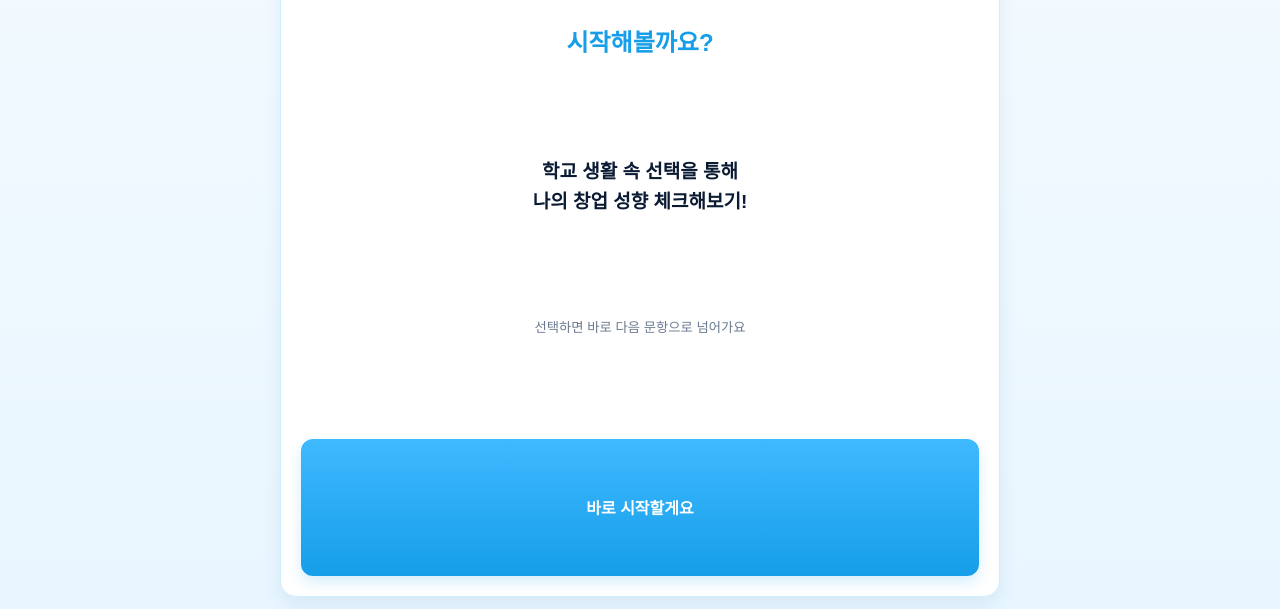
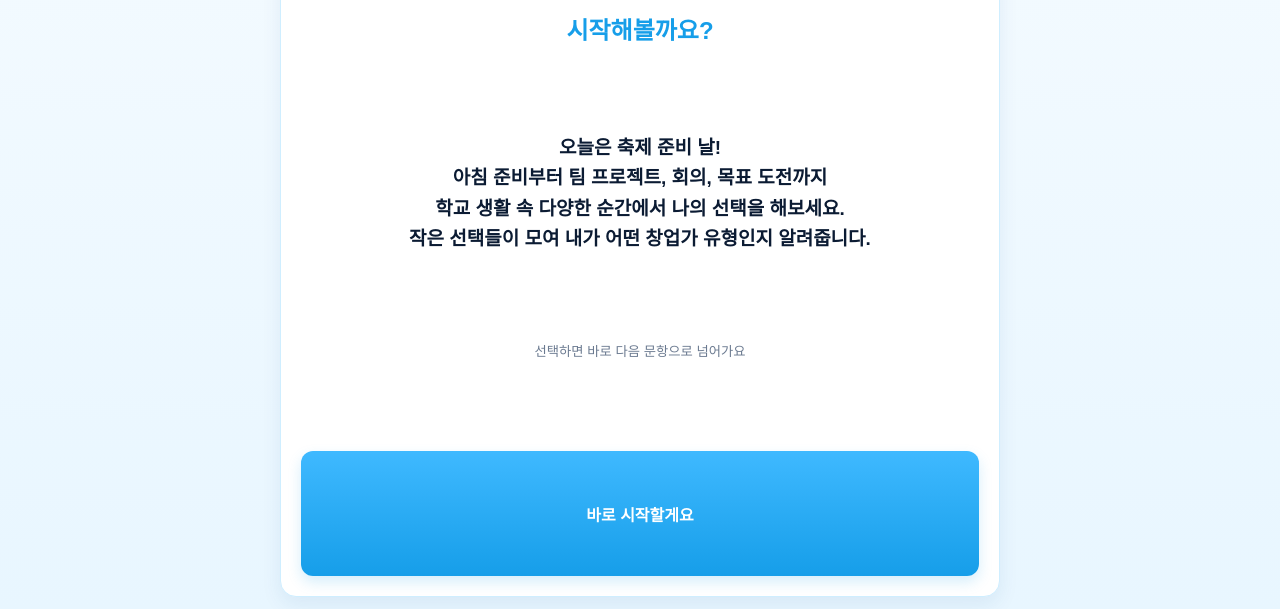
Before and after one commit to dayunD/startup-test, a plain HTML site: page index.html in a window 1280 px wide. Shown: the part 191-800 px from the top of the page. Drawn offline with Linux system fonts and the light colour scheme; a small style sheet from the web is missing.

Commit message:
Update index.html

```diff
--- a/index.html
+++ b/index.html
@@ -289,24 +289,24 @@ const questions = [
     ]
   },
   {
-    title:"회의 중 갑자기 축제 부스 아이디어가 떠올랐다! 나는?",
+    title:"갑자기 축제 부스 아이디어가 떠올랐다! 나는?",
     choices:[
       {text:"A. 바로 말하면서 팀 반응을 확인해봄", type:"visionary"},
       {text:"B. 우선 혼자 정리해보고 적당한 타이밍에 말함", type:"obsessive"}
     ]
   },
   {
-    title:"축제 운영 계획서 제출 3시간 전! 나는?",
+    title:"축제 운영 계획서 제출까지 남은 시간은 3시간! 나는?",
     choices:[
       {text:"A. 일단 시작하고 하면서 방향 잡음", type:"hustler"},
       {text:"B. 일정과 구조부터 짜고 차근차근 작성함", type:"strategist"}
     ]
   },
   {
-    title:"다같이 모인 첫 전체 회의! 분위기 잡는 중요한 순간, 나는?",
+    title:"축제 준비 회의에서, 내 역할은?",
     choices:[
       {text:"A. 모두 의견 듣고 조율하는 분위기 메이커", type:"connector"},
-      {text:"B. 새로운 방향을 먼저 제안하며 분위기를 리드함", type:"visionary"}
+      {text:"B. 새로운 방향을 먼저 제안해 회의를 이끄는 리더", type:"visionary"}
     ]
   },
   {
@@ -351,7 +351,8 @@ function intro(){
   screen.innerHTML=`
     <div class="logo">STARTUP TEST</div>
     <div class="q-no">시작해볼까요?</div>
-    <div class="q-title">학교 생활 속 선택을 통해<br>나의 창업 성향 체크해보기!</div>
+    <div class="q-title">오늘은 축제 준비 날!<br>아침 준비부터 팀 프로젝트, 회의, 목표 도전까지<br>학교 생활 속 다양한 순간에서 나의 선택을 해보세요.<br>작은 선택들이 모여
+내가 어떤 창업가 유형인지 알려줍니다.</div>
     <small style="text-align:center;color:var(--muted)">선택하면 바로 다음 문항으로 넘어가요</small>
     <div class="choices">
       <button class="choice" onclick="start()">바로 시작할게요</button>
```
